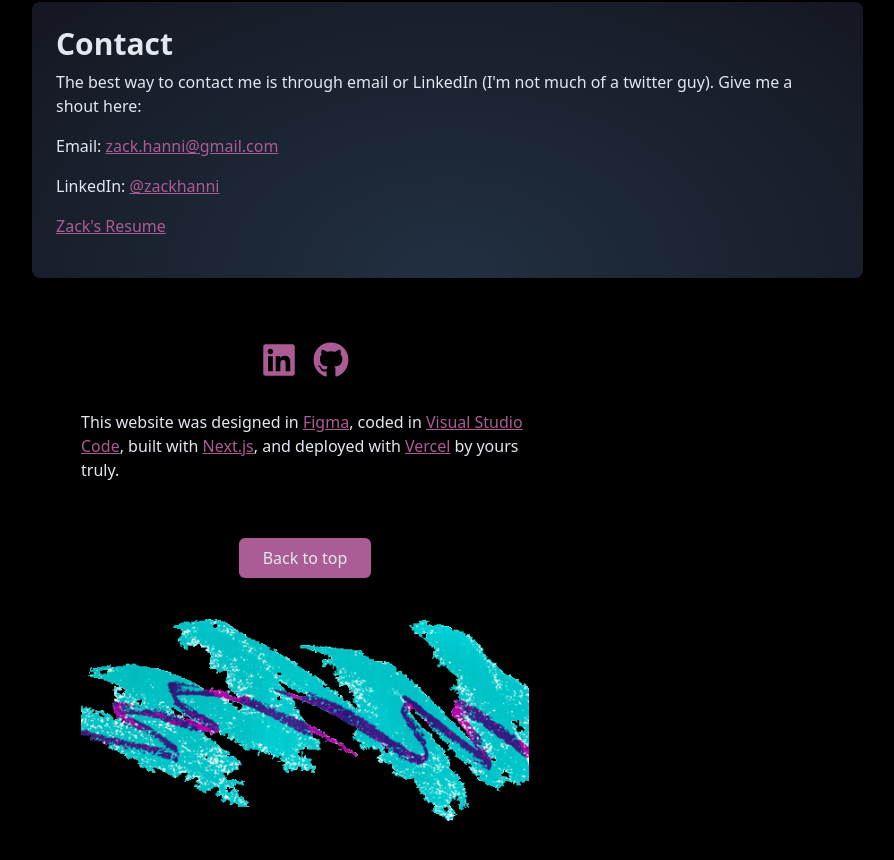
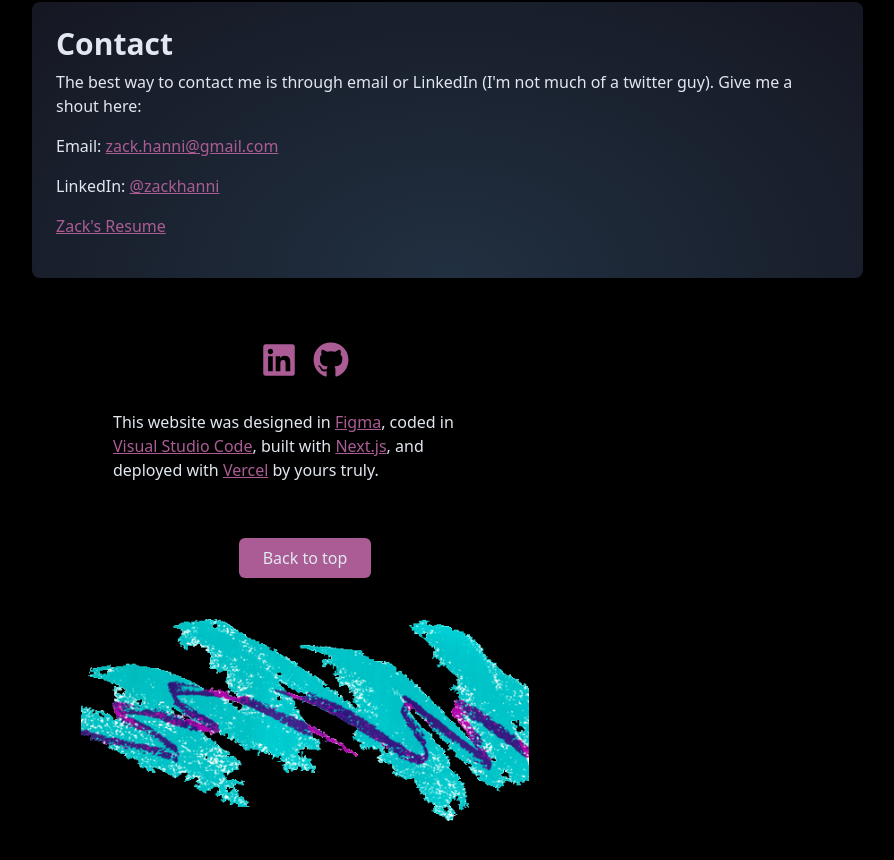
Before and after one commit to zackhanni/zachary.works, a Next.js app: page / in a window 1280 px wide. Shown: the part 4546-5406 px from the top of the page, without its empty margins (335-1229 px from the left). Built offline with nearby package versions, Linux system fonts and the light colour scheme.

Commit message:
changes text max width

```diff
--- a/app/components/Footer.tsx
+++ b/app/components/Footer.tsx
@@ -7,7 +7,7 @@ export default function Footer() {
   return (
     <div className="flex flex-col items-center mt-16 px-4 sm:px-0">
       <SocialMedia otherStyles={"text-[#AB5C95]"} />
-      <p className="py-8 max-w-md">
+      <p className="py-8 max-w-sm">
         This website was designed in{" "}
         <a
           href="https://www.figma.com/"
```
